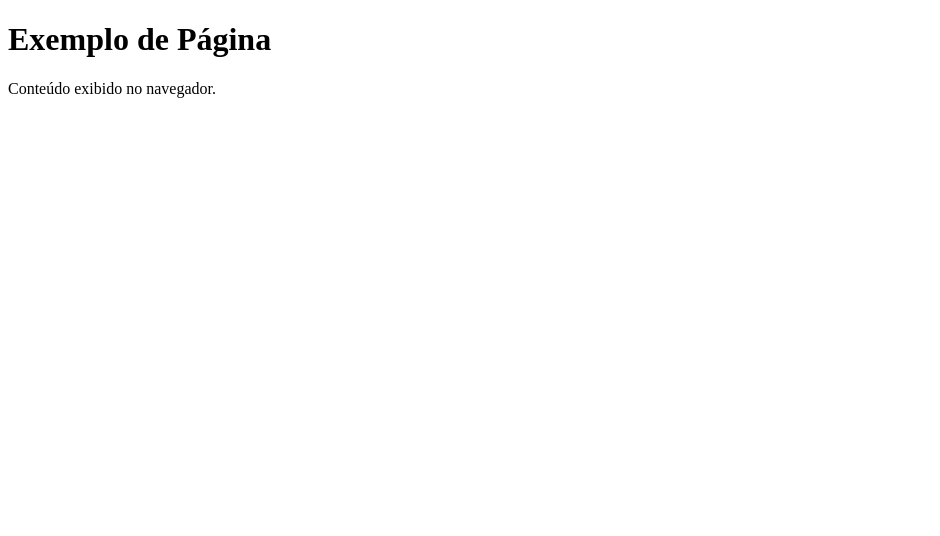
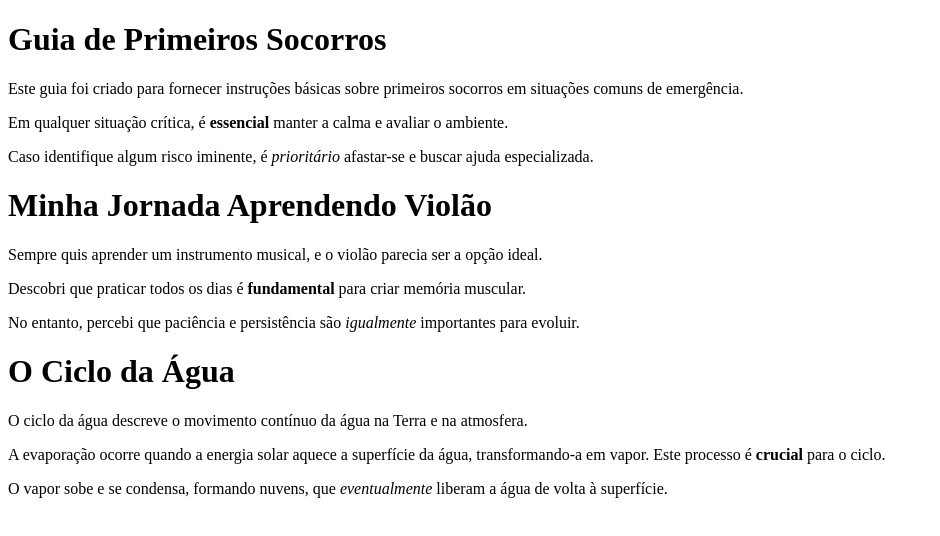
Before and after one commit to Jeanlerson/MyDevAcademy, a plain HTML site: page meu_site/index.html in a window 1280 px wide. Shown: the whole page, without its empty margins (0-940 px from the left). Drawn offline with Linux system fonts and the light colour scheme.

Commit message:
tags-texto

```diff
--- a/meu_site/index.html
+++ b/meu_site/index.html
@@ -6,7 +6,23 @@
   <title>Documento HTML Básico</title>
 </head>
 <body>
-  <h1>Exemplo de Página</h1>
-  <p>Conteúdo exibido no navegador.</p>
+  <div>
+    <h1>Guia de Primeiros Socorros</h1>
+    <p>Este guia foi criado para fornecer instruções básicas sobre primeiros socorros em situações comuns de emergência.</p>
+    <p>Em qualquer situação crítica, é <strong>essencial</strong> manter a calma e avaliar o ambiente.</p>
+    <p>Caso identifique algum risco iminente, é <em>prioritário</em> afastar-se e buscar ajuda especializada.</p>
+  </div>
+  <div>
+    <h1>Minha Jornada Aprendendo Violão</h1>
+    <p>Sempre quis aprender um instrumento musical, e o violão parecia ser a opção ideal.</p>
+    <p>Descobri que praticar todos os dias é <strong>fundamental</strong> para criar memória muscular.</p>
+    <p>No entanto, percebi que paciência e persistência são <em>igualmente</em> importantes para evoluir.</p>
+  </div>
+  <div>
+    <h1>O Ciclo da Água</h1>
+    <p>O ciclo da água descreve o movimento contínuo da água na Terra e na atmosfera.</p>
+    <p>A evaporação ocorre quando a energia solar aquece a superfície da água, transformando-a em vapor. Este processo é <strong>crucial</strong> para o ciclo.</p>
+    <p>O vapor sobe e se condensa, formando nuvens, que <em>eventualmente</em> liberam a água de volta à superfície.</p>
+  </div>
 </body>
 </html>
```
